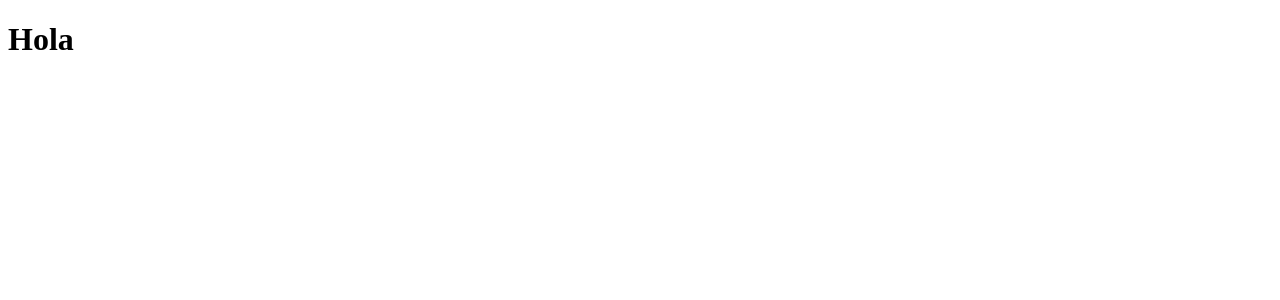
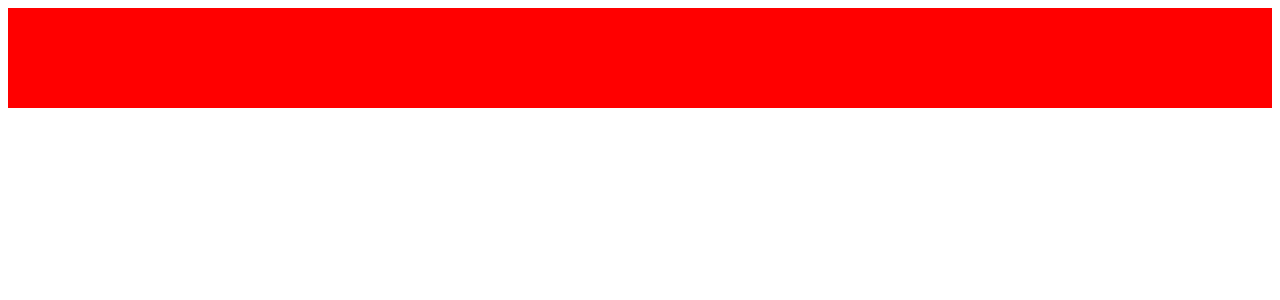
Before and after one commit to keven157751/Ignite_Timer, a React (Vite) app: page / in a window 1280 px wide. Shown: the top 300 px of the page. Built offline with nearby package versions, Linux system fonts and the light colour scheme.

Commit message:
feat: create appbar

```diff
--- /dev/null
+++ b/src/assets/components/AppBar/Index.tsx
@@ -0,0 +1,17 @@
+import styled from "styled-components";
+
+const DivMain = styled.div`
+  width: 100%;
+  height: 100px;
+  max-width: 1400px;
+  background-color: red;
+`;
+
+export function NavBar() {
+  return (
+    <>
+      <DivMain>
+      </DivMain>
+    </>
+  )
+}
--- a/src/assets/components/InputText/index.tsx
+++ b/src/assets/components/InputText/index.tsx
@@ -6,19 +6,19 @@ interface InputProps extends InputHTMLAttributes<HTMLInputElement> {
   errorMessage?: string
 }
 
-export const Divmain = styled.div`
+const Divmain = styled.div`
   display: flex;
   flex-direction: column;
   gap: 1;
 `;
 
-export const Divmain2 = styled.div`
+const Divmain2 = styled.div`
   display: flex;
   align-items: center;
   justify-content: space-between;
 `;
 
-export const InputContainer = styled.div`
+const InputContainer = styled.div`
 	position: relative;
 	margin-bottom: 25px;
 
@@ -34,7 +34,7 @@ export const InputContainer = styled.div`
     }
 `;
 
-export const InputMain = styled.input`
+const InputMain = styled.input`
     border: 0;
     border-bottom: 1px solid #555;
     background: transparent;
@@ -44,7 +44,7 @@ export const InputMain = styled.input`
     color: #fff;
 `;
 
-export const ErrorText = styled.span`
+const ErrorText = styled.span`
     color: 	#ff3333;
 `;
 
--- a/src/assets/components/styles/GlobalStyle.tsx
+++ b/src/assets/components/styles/GlobalStyle.tsx
@@ -16,7 +16,6 @@ export const GlobalStyles = createGlobalStyle`
     display: flex;
     align-items: center;
     justify-content: center;
-
   }
 
   body,
--- a/src/assets/pages/Home/Home.tsx
+++ b/src/assets/pages/Home/Home.tsx
@@ -1,8 +1,11 @@
+import { NavBar } from "../../components/AppBar/Index"
 
 export function Home() {
   return (
     <div>
-      <h1>Hola</h1>
+      <NavBar>
+
+      </NavBar>
     </div>
   )
 }
```
Also changed, not shown: src/assets/components/AppBar/Appbar.styles.ts (deleted, +0 -10 lines), src/assets/components/AppBar/AppBar.tsx (deleted).
